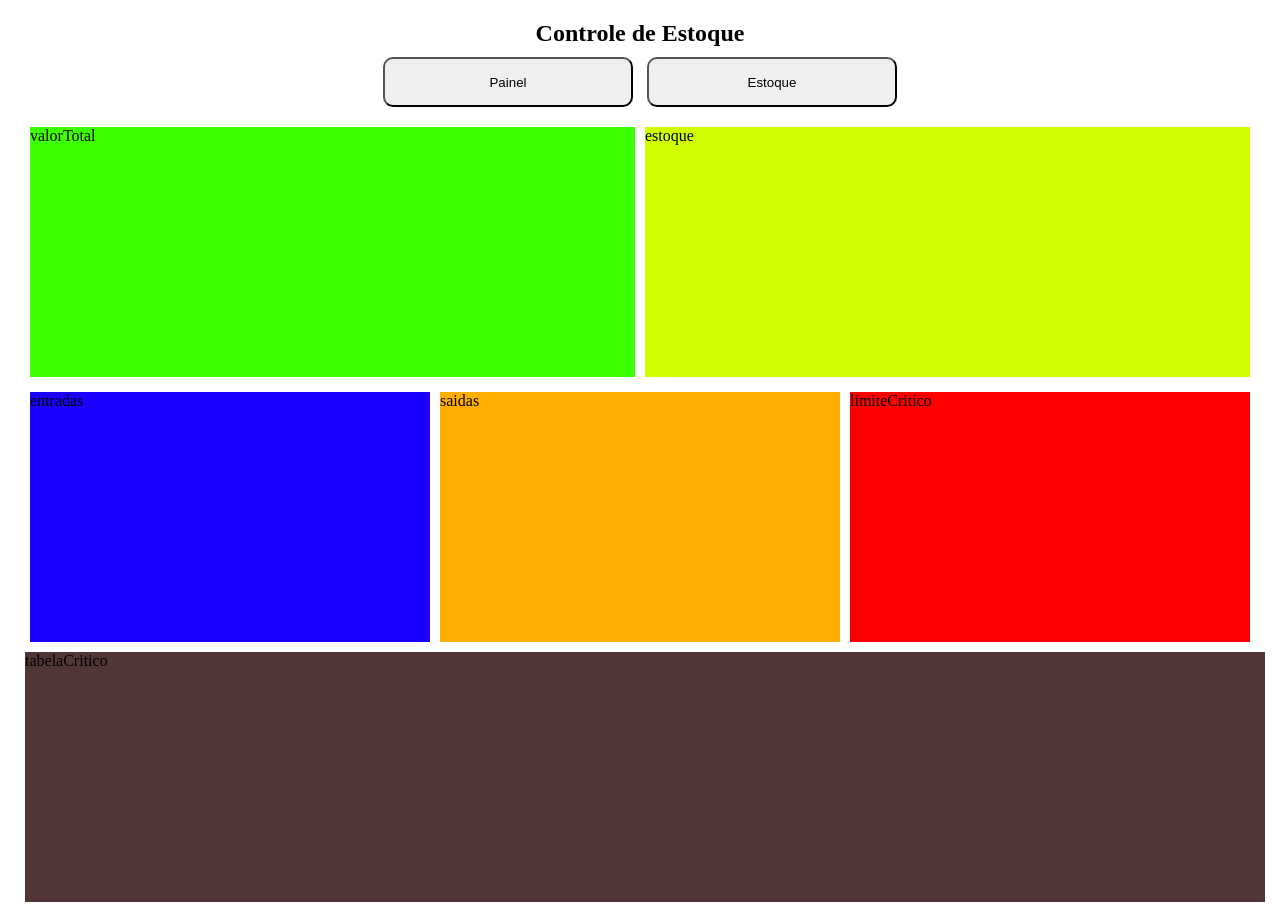
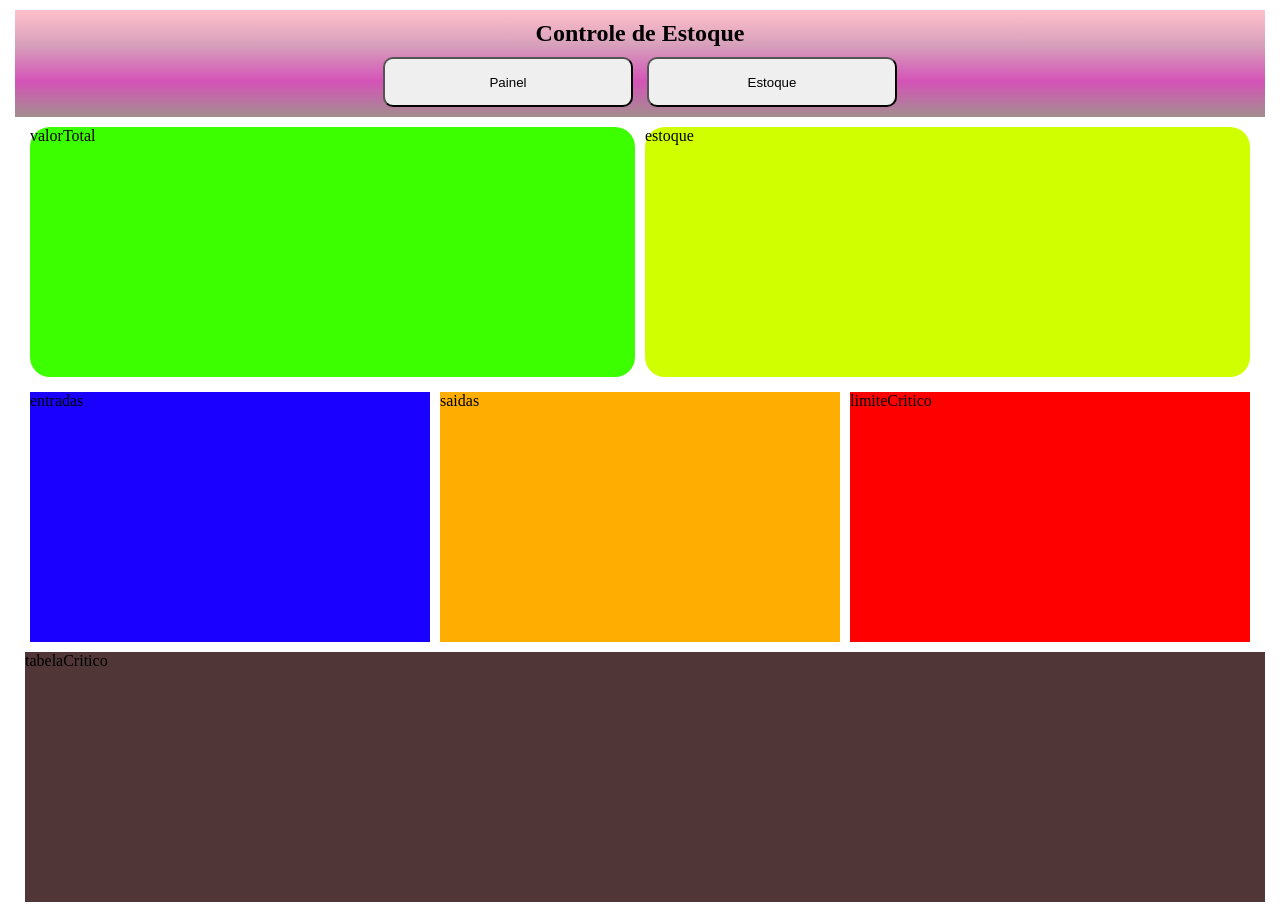
Before and after one commit to rodrigosilveirao/Projeto_SENAC, a plain HTML site: page index.html in a window 1280 px wide. Drawn offline with Linux system fonts and the light colour scheme.

Commit message:
Update style.css

```diff
--- a/style.css
+++ b/style.css
@@ -1,17 +1,21 @@
 *{
     margin: 5px;
-}
+
 
 #header{
     display: flex;
     justify-content: center;
     text-align: center;
     align-items: center;
+    background:linear-gradient(pink, rgba(194, 109, 151, 0.658),rgba(204, 51, 171, 0.842), rgb(163, 142, 142)
+    );
+}
 
 }
 
 #body1, #body2 {
     display: none;
+
 }
 
 
@@ -32,13 +36,14 @@ button{
     width: 50%;
     height: 250px;
     background-color: rgb(60, 255, 0);
-
+    border-radius: 20px;
 }
 
 #estoque{
     width: 50%;
     height: 250px;
     background-color: rgb(208, 255, 0);
+    border-radius: 20px;
 }
 
 #entradas{
```
